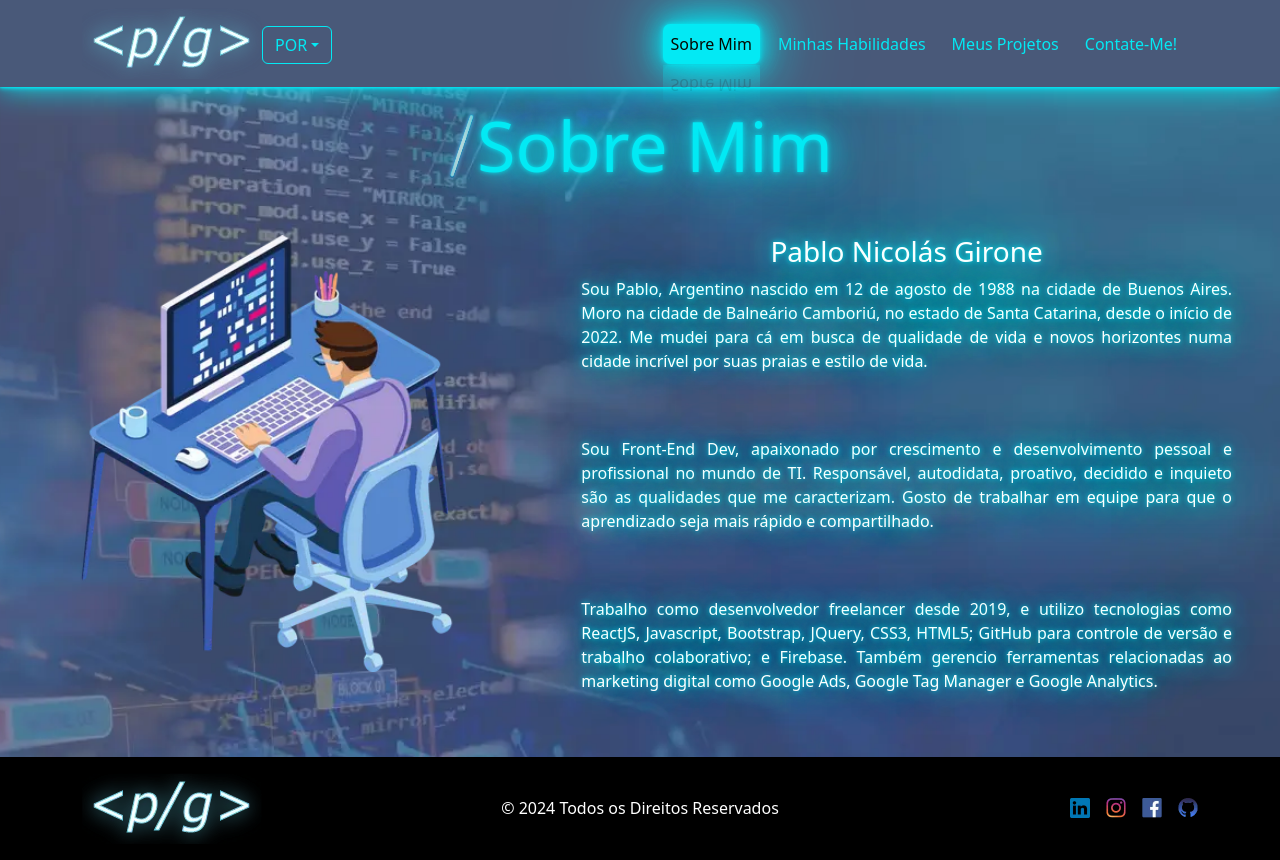
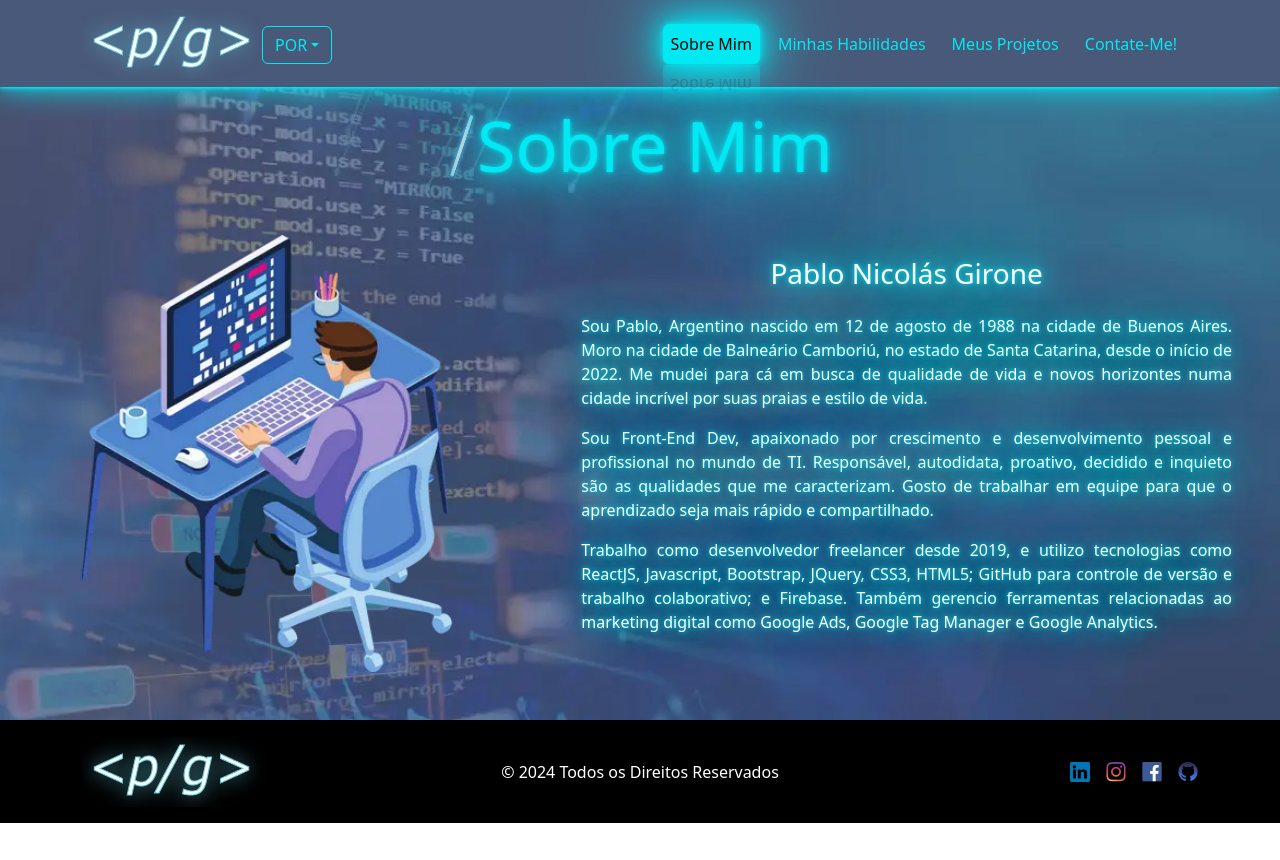
Before and after one commit to PabloNicolas87/Mi-Sitio-Web, a React (Create React App) app: page / in a window 1280 px wide. After the commit the page ends 823 px from the top, so only its background shows below. Built offline with nearby package versions, Linux system fonts and the light colour scheme.

Commit message:
Correcciones

```diff
--- a/src/components/AboutUs/AboutUs.js
+++ b/src/components/AboutUs/AboutUs.js
@@ -14,13 +14,9 @@ const AboutUs = () => {
                     <img className="imgSobreMi" src={'/images/imagen2.webp'} alt="imagen2" width="400" height="400"/>
                 </div>
                 <div className="col-12 col-md-7 d-flex flex-column justify-content-center p-5 descripcion">
-                    <h3 className="text-center">Pablo Nicolás Girone</h3>
+                    <h3 className="text-center pb-3">Pablo Nicolás Girone</h3>
                     <p>{t("aboutUs.paragraph1")}</p>
-                    <br />
-                    <br />
                     <p>{t("aboutUs.paragraph2")}</p>
-                    <br />
-                    <br />
                     <p>{t("aboutUs.paragraph3")}</p>
                 </div>
             </div>
```
